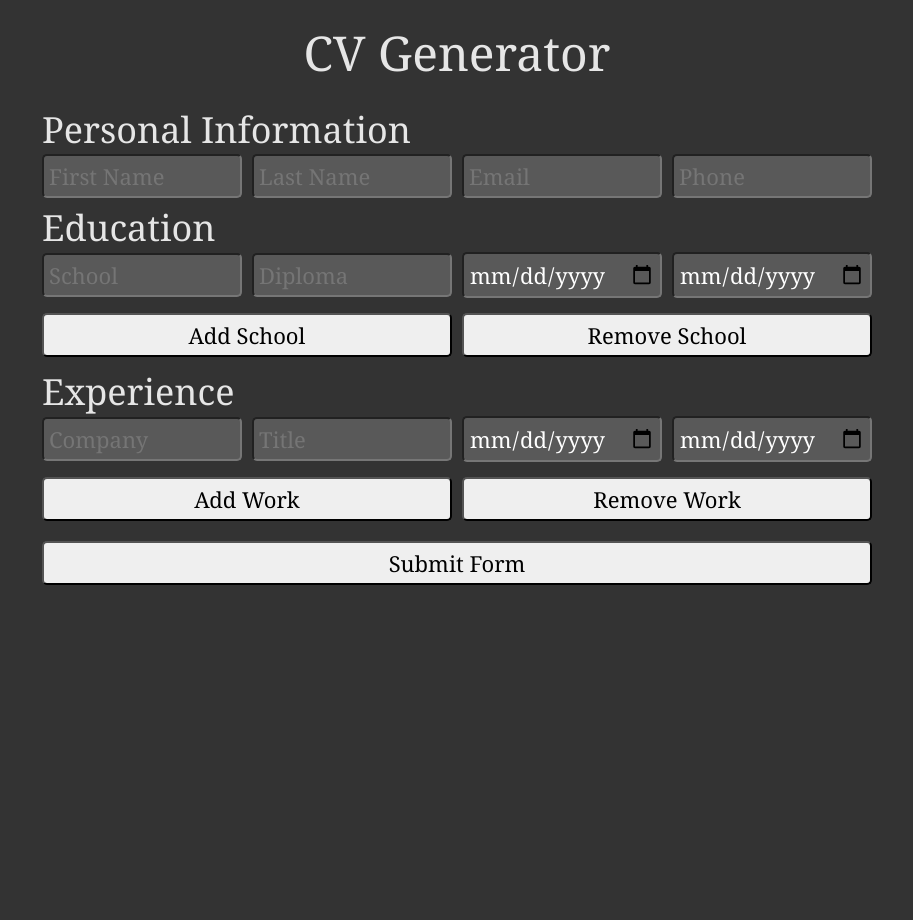
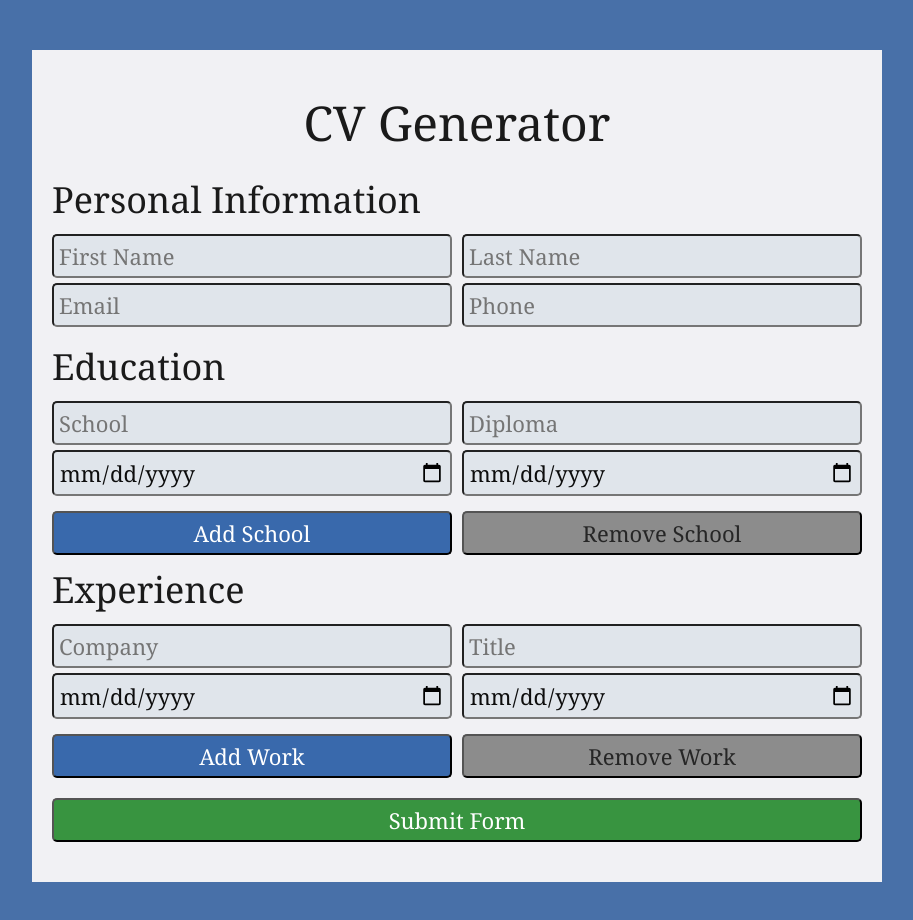
Before and after one commit to skaisanlahti/cv-generator, a React (Create React App) app: page / in a window 1280 px wide. Shown: the top 920 px of the page, without its empty margins (183-1096 px from the left). Before the commit the page ends 800 px from the top, so only its background shows below. Built offline with nearby package versions, Linux system fonts and the light colour scheme.

Commit message:
Polish styles.

```diff
--- a/src/App.js
+++ b/src/App.js
@@ -67,7 +67,7 @@ class App extends Component {
       work.push(<Experience key={i} isSubmitted={this.state.isSubmitted} />);
     }
     return (
-      <div className="App">
+      <div className="app">
         <h1>CV Generator</h1>
         <h2>Personal Information</h2>
         <Information isSubmitted={this.state.isSubmitted} />
@@ -76,11 +76,13 @@ class App extends Component {
         <div className="button-container">
           <FunctionButton
             text="Add School"
+            color="blue"
             handleClick={this.addEducationField}
             isSubmitted={this.state.isSubmitted}
           />
           <FunctionButton
             text="Remove School"
+            color="gray"
             handleClick={this.removeEducationField}
             isSubmitted={this.state.isSubmitted}
           />
@@ -90,11 +92,13 @@ class App extends Component {
         <div className="button-container">
           <FunctionButton
             text="Add Work"
+            color="blue"
             handleClick={this.addExperienceField}
             isSubmitted={this.state.isSubmitted}
           />
           <FunctionButton
             text="Remove Work"
+            color="gray"
             handleClick={this.removeExperienceField}
             isSubmitted={this.state.isSubmitted}
           />
--- a/src/components/Education.js
+++ b/src/components/Education.js
@@ -3,7 +3,7 @@ import FormField from "./FormField";
 
 const Education = (props) => {
   return (
-    <div>
+    <div className="form-grid">
       <FormField
         placeholder="School"
         fieldType="text"
--- a/src/components/Experience.js
+++ b/src/components/Experience.js
@@ -3,7 +3,7 @@ import FormField from "./FormField";
 
 const Experience = (props) => {
   return (
-    <div>
+    <div className="form-grid">
       <FormField
         placeholder="Company"
         fieldType="text"
--- a/src/components/FunctionButton.js
+++ b/src/components/FunctionButton.js
@@ -2,7 +2,11 @@ import React from "react";
 
 function FunctionButton(props) {
   if (!props.isSubmitted) {
-    return <button onClick={props.handleClick}>{props.text}</button>;
+    return (
+      <button className={props.color} onClick={props.handleClick}>
+        {props.text}
+      </button>
+    );
   }
   return null;
 }
--- a/src/components/Information.js
+++ b/src/components/Information.js
@@ -3,7 +3,7 @@ import FormField from "./FormField";
 
 const Information = (props) => {
   return (
-    <div>
+    <div className="form-grid">
       <FormField
         placeholder="First Name"
         fieldType="text"
--- a/src/components/SubmitButton.js
+++ b/src/components/SubmitButton.js
@@ -3,13 +3,13 @@ import React from "react";
 function SubmitButton(props) {
   if (props.isSubmitted) {
     return (
-      <button className="submit-button" onClick={props.handleSubmit}>
+      <button className="submit-button red" onClick={props.handleSubmit}>
         Edit Form
       </button>
     );
   }
   return (
-    <button className="submit-button" onClick={props.handleSubmit}>
+    <button className="submit-button green" onClick={props.handleSubmit}>
       Submit Form
     </button>
   );
--- a/src/index.css
+++ b/src/index.css
@@ -1,14 +1,21 @@
 /* === App Styles ===
 ============================================================================= */
 html {
-  background-color: hsl(0, 0%, 20%);
-  color: hsl(0, 0%, 90%);
+  background-color: hsl(215, 40%, 47%);
+  color: hsl(0, 0%, 10%);
   font-family: Cambria, Cochin, Georgia, Times, "Times New Roman", serif;
 }
 
 body {
   display: flex;
   justify-content: center;
+}
+
+.app {
+  background-color: hsl(230, 10%, 95%);
+  padding: 20px;
+  margin-top: 50px;
+  margin-bottom: 50px;
 }
 
 h1 {
@@ -22,6 +29,7 @@ h2 {
 }
 
 p {
+  display: inline;
   font-size: 22px;
   padding: 5px;
 }
@@ -29,17 +37,12 @@ p {
 input {
   font-family: Cambria, Cochin, Georgia, Times, "Times New Roman", serif;
   font-size: 22px;
-  width: 200px;
   padding: 5px;
-  margin-right: 10px;
+  width: 100%;
   margin-bottom: 5px;
-  background-color: hsl(0, 0%, 35%);
-  color: hsl(0, 0%, 100%);
+  background-color: hsl(215, 20%, 90%);
+  color: hsl(0, 0%, 5%);
   border-radius: 5px;
-}
-
-input:last-child {
-  margin-right: 0;
 }
 
 button {
@@ -61,3 +64,31 @@ button {
   width: 100%;
   margin: 20px 0;
 }
+
+.form-grid {
+  display: grid;
+  grid-template-columns: repeat(2, 400px);
+  justify-items: center;
+  column-gap: 10px;
+  margin: 10px 0;
+}
+
+/* === Button Colors ===
+============================================================================= */
+.green {
+  background-color: hsl(125, 45%, 40%);
+  color: white;
+}
+.red {
+  background-color: hsl(0, 50%, 45%);
+  color: white;
+}
+
+.blue {
+  background-color: hsl(215, 50%, 45%);
+  color: white;
+}
+.gray {
+  background-color: hsl(215, 0%, 55%);
+  color: hsl(215, 0%, 15%);
+}
```
